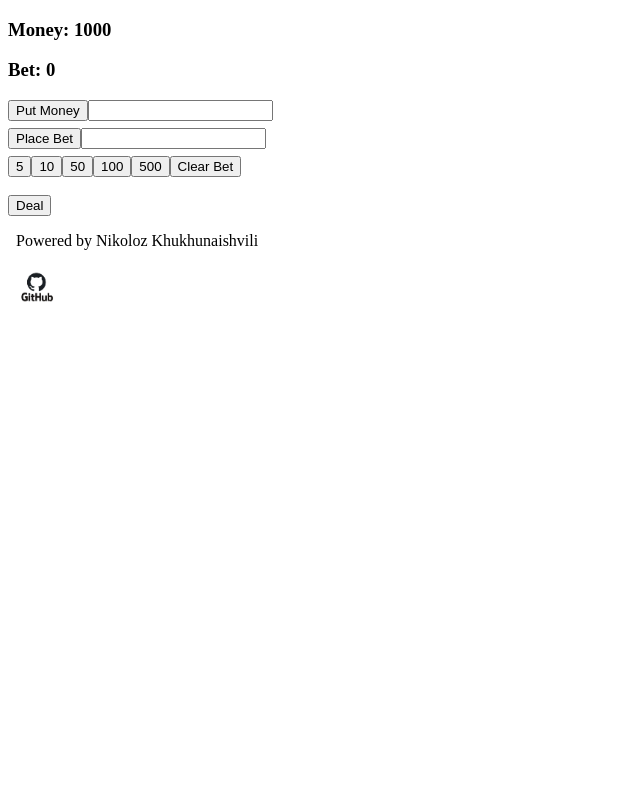
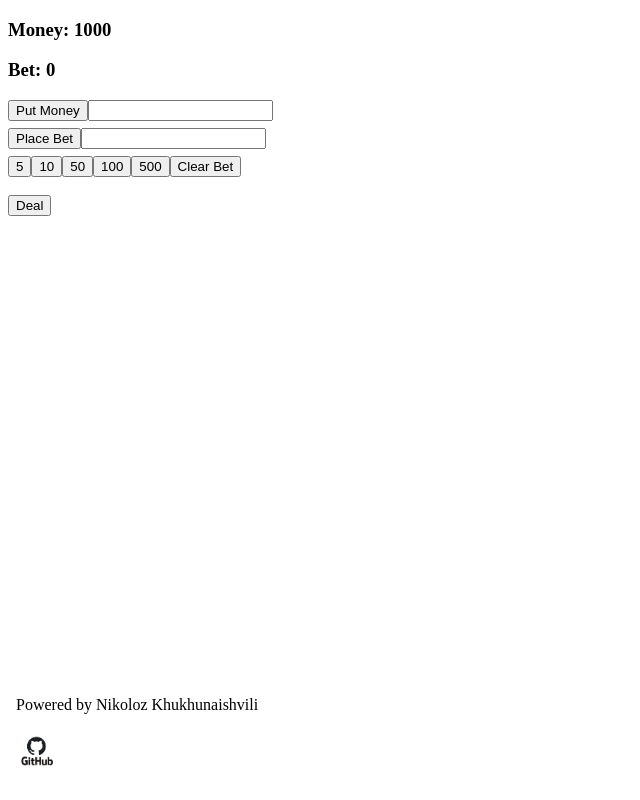
Before and after one commit to nikkoloz/blackjack, a plain HTML site: page index.html in a window 1280 px wide. Shown: the whole page, without its empty margins (0-640 px from the left). Drawn offline with Linux system fonts and the light colour scheme.

Commit message:
სად

```diff
--- a/index.html
+++ b/index.html
@@ -5,13 +5,9 @@
     <title>BJ</title>
     <style>
         footer {
+            position: fixed;
             margin: 8px;
-<<<<<<< HEAD
-            bottom: 2rem;
-=======
-            bottom: 5rem;
->>>>>>> 9ef016d31442ab5876775842353e8146b4ace28b
-            display: inline;
+            bottom: 1rem;
         }
     </style>
 </head>
```
